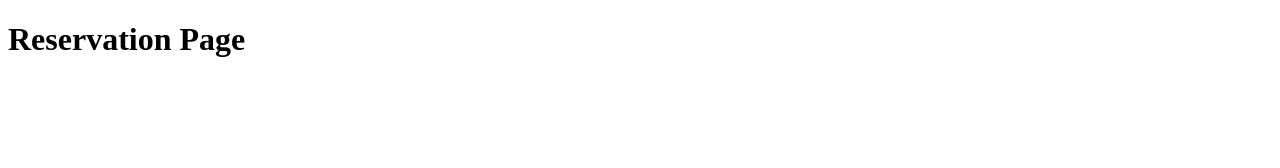
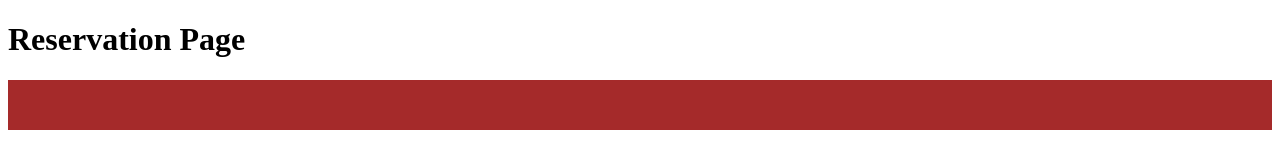
Before and after one commit to CCSWEC/FL2024-BakeryWebsite, a plain HTML site: page pages/reservations.html in a window 1280 px wide. Drawn offline with Linux system fonts and the light colour scheme.

Commit message:
Update reservations.html

```diff
--- a/pages/reservations.html
+++ b/pages/reservations.html
@@ -4,8 +4,17 @@
     <meta charset="UTF-8">
     <meta name="viewport" content="width=device-width, initial-scale=1.0">
     <title>Reservations to be made</title>
+    <style>
+        .rectangle {
+            height: 50px;
+            width: 100%;
+            background-color: brown;
+        }
+    </style>
+
 </head>
 <body>
     <h1> Reservation Page</h1>
+    <div class = "rectangle"></div>
 </body>
 </html>
```
